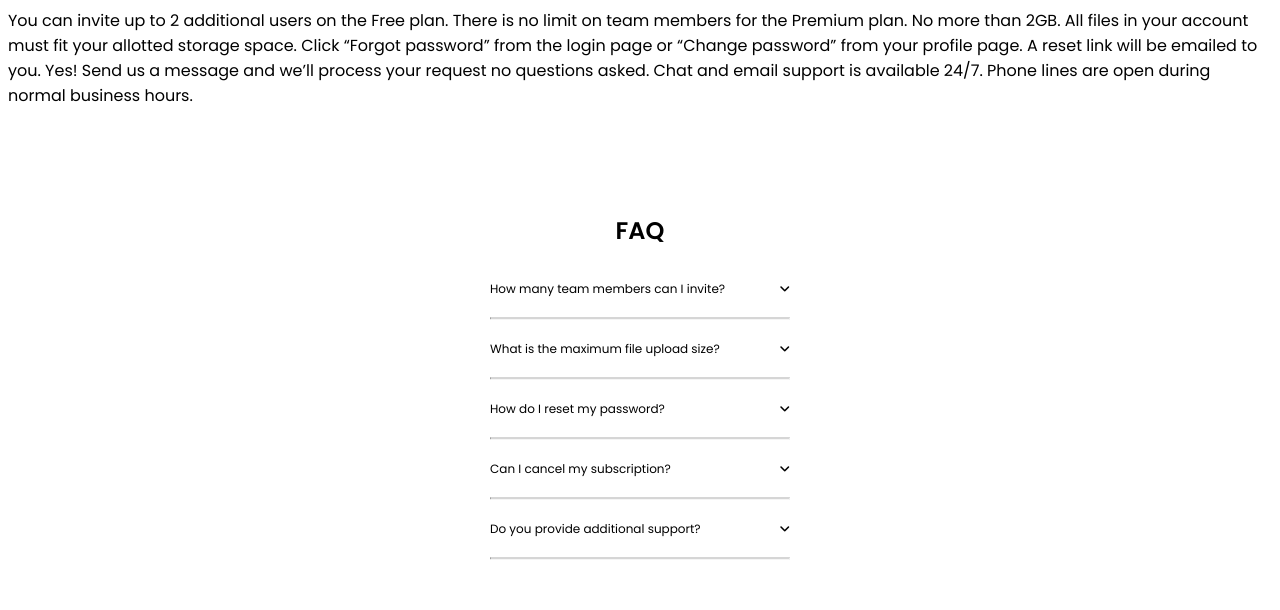
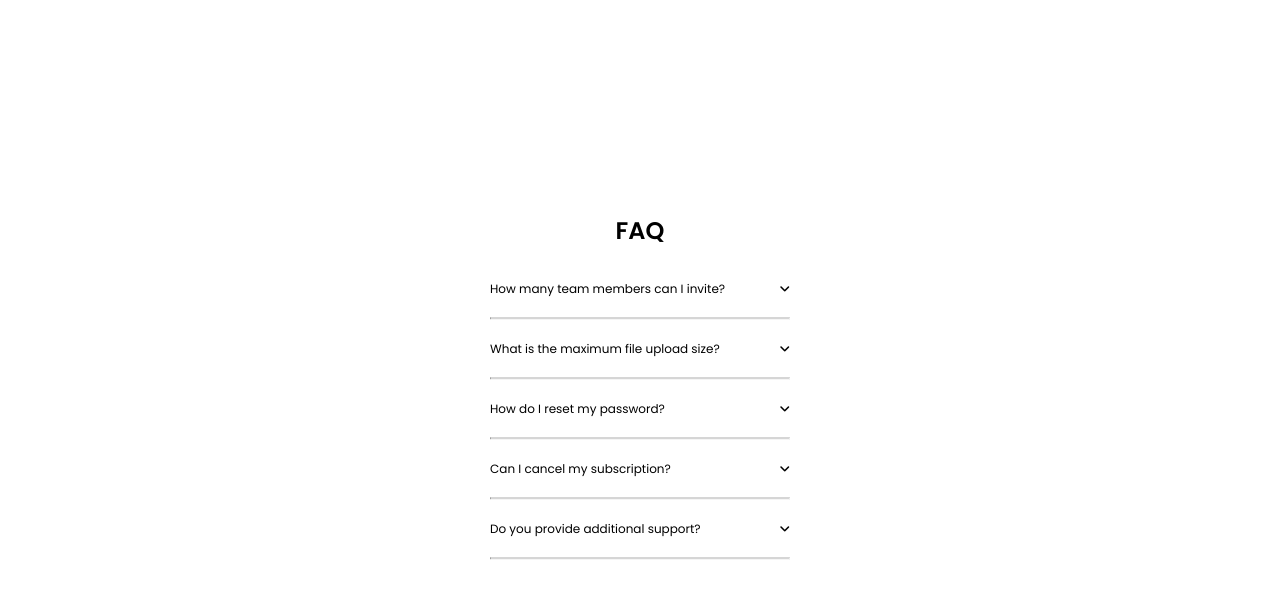
Before and after one commit to ocrearyy/faq-accordion-card-main, a website: page index.html in a window 1280 px wide. Drawn offline with Linux system fonts and the light colour scheme.

Commit message:
comment out answers

```diff
--- a/index.html
+++ b/index.html
@@ -13,11 +13,11 @@
 </head>
 
 <body>
-  You can invite up to 2 additional users on the Free plan. There is no limit on team members for the Premium plan.
+  <!-- You can invite up to 2 additional users on the Free plan. There is no limit on team members for the Premium plan.
   No more than 2GB. All files in your account must fit your allotted storage space.
   Click “Forgot password” from the login page or “Change password” from your profile page. A reset link will be emailed to you.
   Yes! Send us a message and we’ll process your request no questions asked.
-  Chat and email support is available 24/7. Phone lines are open during normal business hours.
+  Chat and email support is available 24/7. Phone lines are open during normal business hours. -->
 
 <section id="faq-section">
   <h1 id="main-text">FAQ</h1>
```
